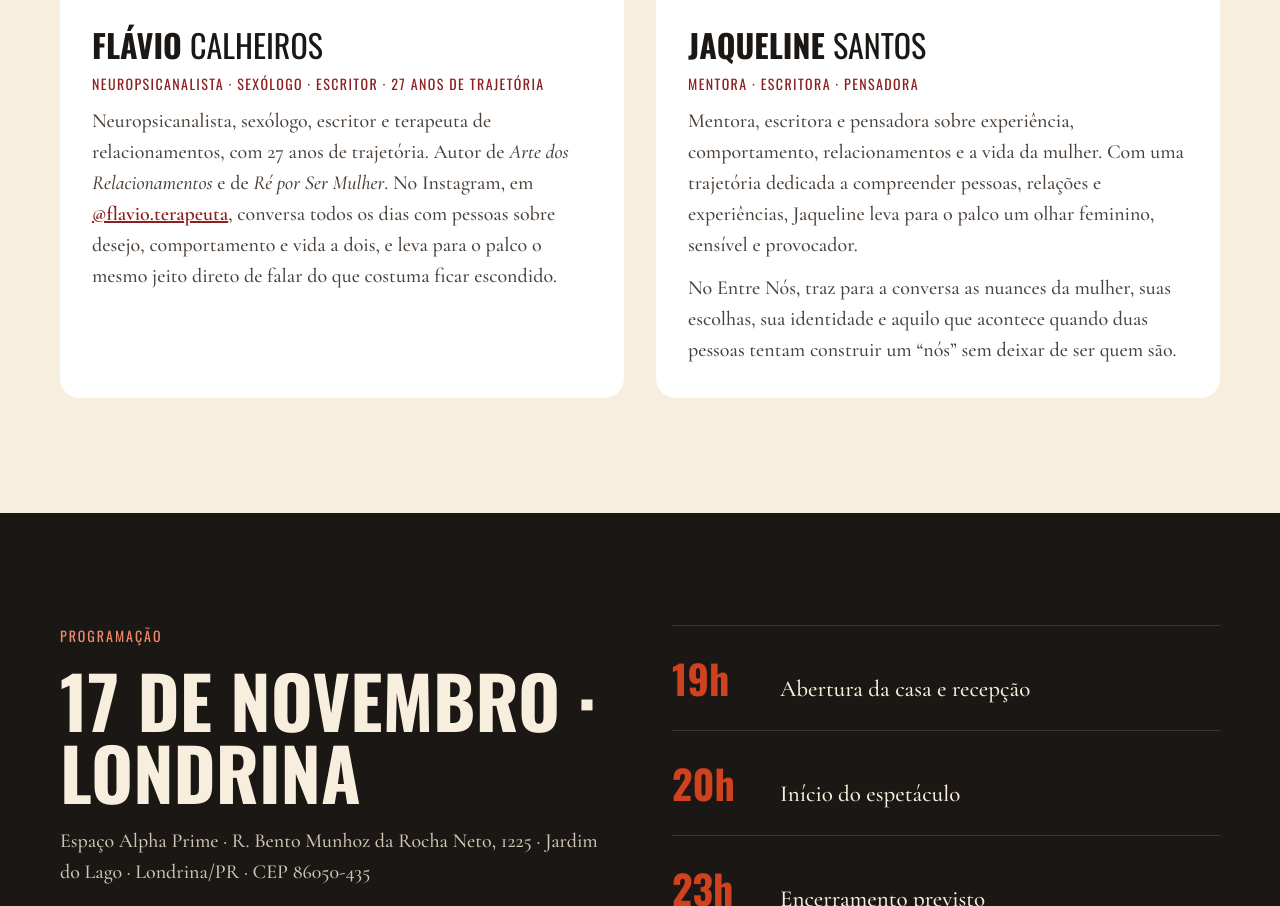
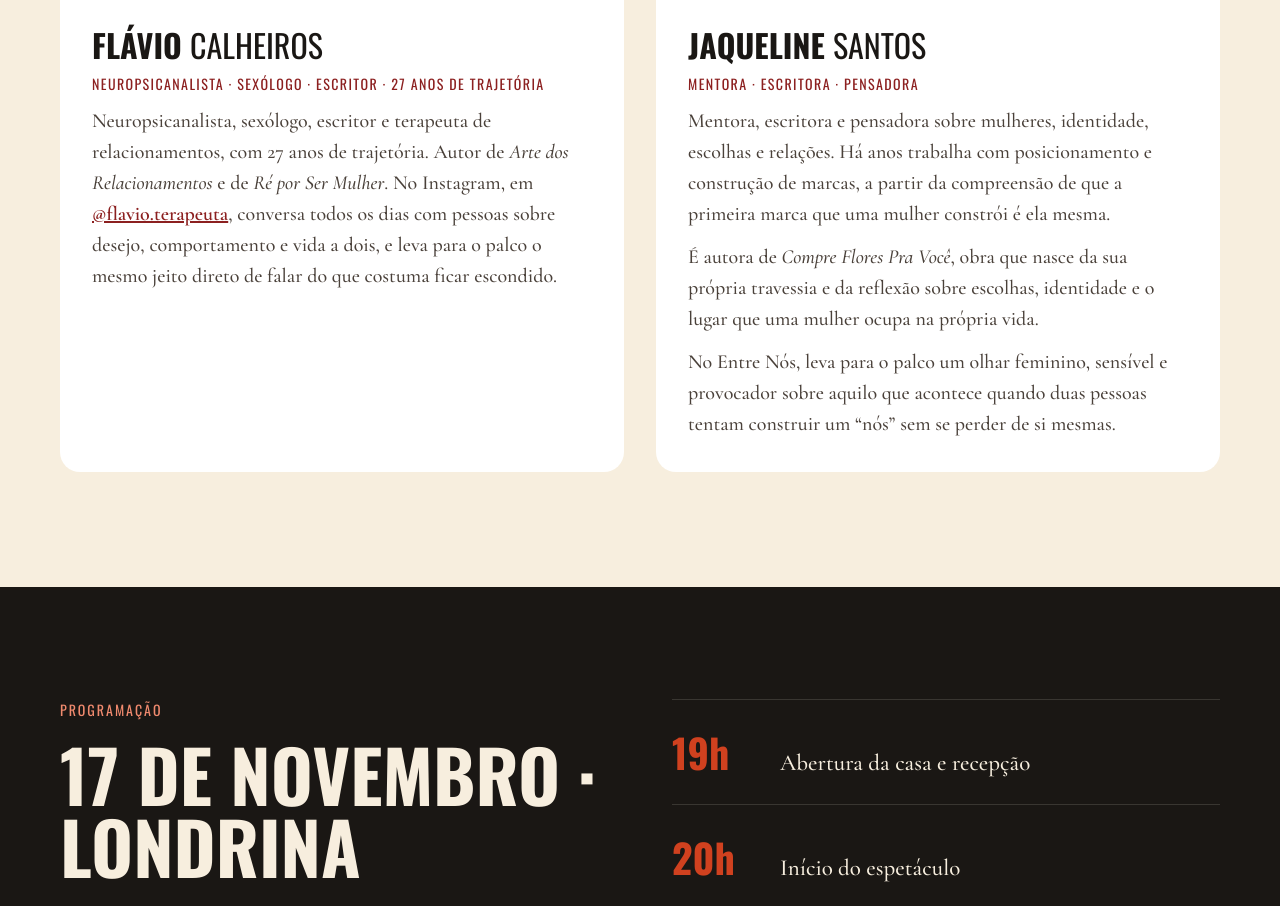
Before and after one commit to Trad2trend/entre-nos, a plain HTML site: page index.html in a window 1280 px wide. Shown: the part 5469-6375 px from the top of the page. Drawn offline with nearby package versions, Linux system fonts and the light colour scheme.

Commit message:
Add files via upload

```diff
--- a/index.html
+++ b/index.html
@@ -202,8 +202,9 @@ details[open] .plus{transform:rotate(45deg)}
 <div style="padding: clamp(22px,3vw,32px); display: flex; flex-direction: column; gap: 12px">
 <h3 style="margin: 0; font-family: Oswald, sans-serif; font-size: 32px; text-transform: uppercase; line-height: 1"><span style="font-weight: 700">Jaqueline</span> <span style="font-weight: 400">Santos</span></h3>
 <p style="margin: 0; font-family: Oswald, sans-serif; font-size: 14px; letter-spacing: 0.1em; text-transform: uppercase; color: #8C2020">Mentora · escritora · pensadora</p>
-<p style="margin: 0; font-size: 20px; line-height: 1.55; color: #4A413A">Mentora, escritora e pensadora sobre experiência, comportamento, relacionamentos e a vida da mulher. Com uma trajetória dedicada a compreender pessoas, relações e experiências, Jaqueline leva para o palco um olhar feminino, sensível e provocador.</p>
-<p style="margin: 0; font-size: 20px; line-height: 1.55; color: #4A413A">No Entre Nós, traz para a conversa as nuances da mulher, suas escolhas, sua identidade e aquilo que acontece quando duas pessoas tentam construir um “nós” sem deixar de ser quem são.</p>
+<p style="margin: 0; font-size: 20px; line-height: 1.55; color: #4A413A">Mentora, escritora e pensadora sobre mulheres, identidade, escolhas e relações. Há anos trabalha com posicionamento e construção de marcas, a partir da compreensão de que a primeira marca que uma mulher constrói é ela mesma.</p>
+<p style="margin: 0; font-size: 20px; line-height: 1.55; color: #4A413A">É autora de <em>Compre Flores Pra Você</em>, obra que nasce da sua própria travessia e da reflexão sobre escolhas, identidade e o lugar que uma mulher ocupa na própria vida.</p>
+<p style="margin: 0; font-size: 20px; line-height: 1.55; color: #4A413A">No Entre Nós, leva para o palco um olhar feminino, sensível e provocador sobre aquilo que acontece quando duas pessoas tentam construir um “nós” sem se perder de si mesmas.</p>
 </div>
 </article>
 </div>
```
